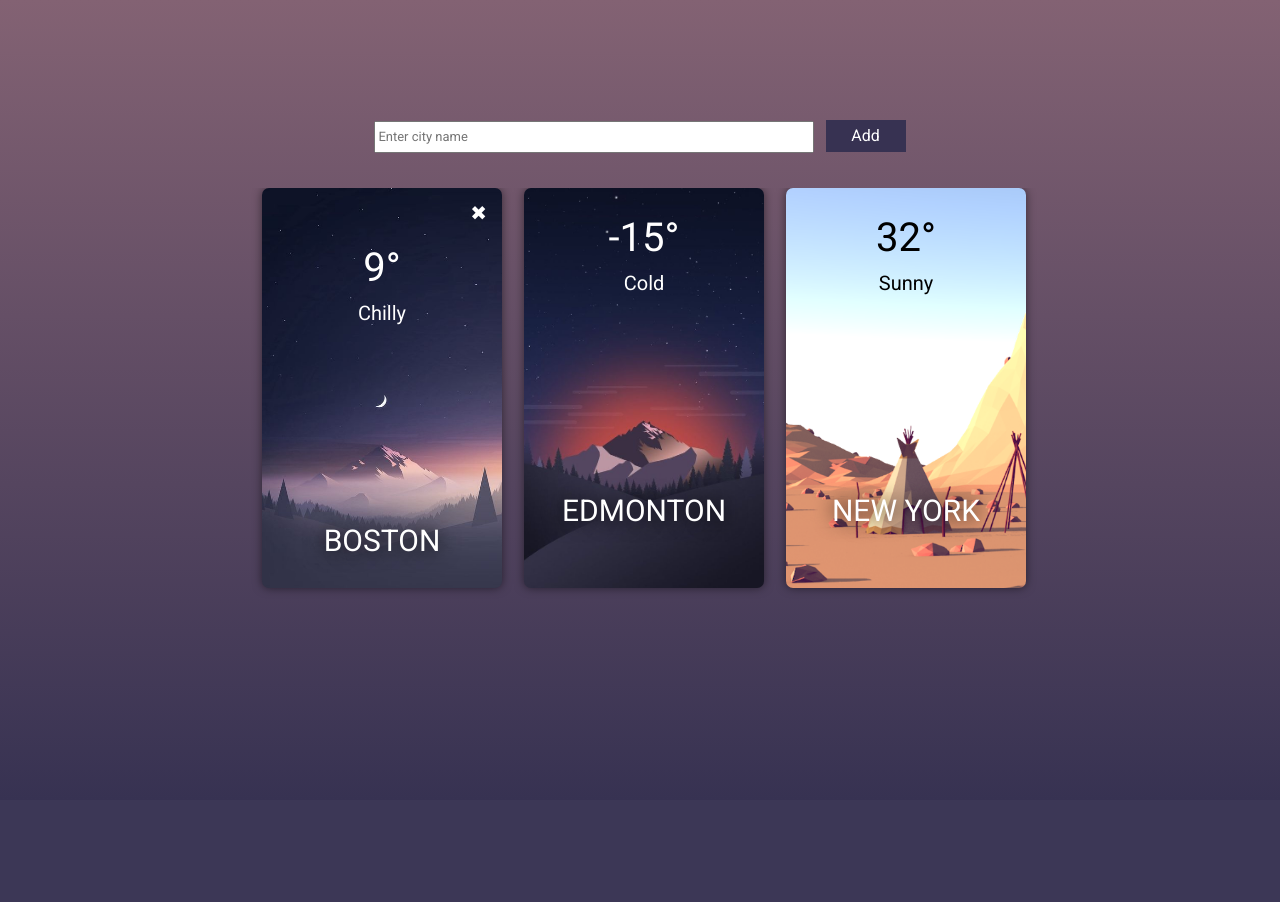
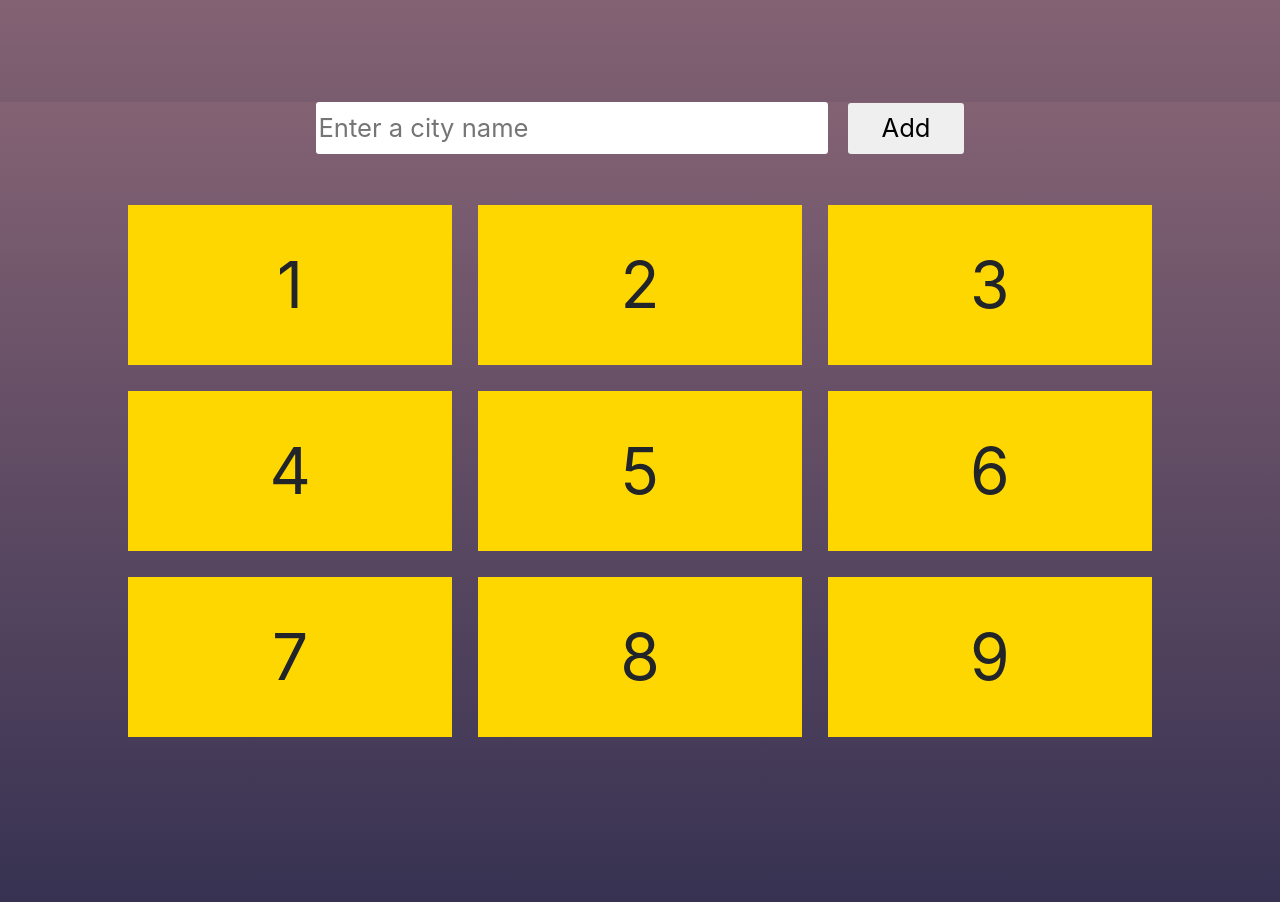
Before and after one commit to inuur/hyperskill-flask-project, a Flask app: page / in a window 1280 px wide. Before the commit the page ends 621 px from the top, so only its background shows below. Run offline with Flask 2, Linux system fonts and the light colour scheme; some libraries are stand-ins or nearby versions.

Commit message:
css grid

```diff
--- a/Flask HyperSkill Project/stage2/web/app.py
+++ b/Flask HyperSkill Project/stage2/web/app.py
@@ -6,8 +6,8 @@ app = Flask(__name__)
 
 @app.route('/')
 def index():
-    return render_template('index.html')
+    return render_template('main.html')
 
 
 if __name__ == '__main__':
-    app.run(debug=True, host='192.168.0.107')
+    app.run(debug=True, host='192.168.0.102')
--- /dev/null
+++ b/Flask HyperSkill Project/stage2/web/static/main.css
@@ -0,0 +1,49 @@
+#cards {
+	display: grid;
+	grid-template-columns: repeat(auto-fill, minmax(30%, 1fr));
+	grid-gap: 2vw;
+	padding-left: 10%;
+	padding-right: 10%;
+}
+#cards > div {
+	font-size: 5vw;
+	padding: .5em;
+	background: gold;
+	text-align: center;
+}
+
+html, body {
+	min-height: 100vh;
+	background: linear-gradient(#836273, #373252);
+	background-repeat: no-repeat;
+	background-attachment: fixed;
+	padding: 0;
+	margin: 0;
+}
+
+.form {
+	margin-top: 8%;
+	padding-left: 10%;
+	padding-right: 10%;
+	text-align: center;
+	font-size: 2vw;
+	margin-bottom: 4%;
+}
+
+input {
+	border: none;
+	outline: none;
+	height: 4vw;
+	width: 40vw;
+	border-radius: 0.25vw;
+}
+
+.submit-button {
+	margin-left: 1vw;
+	height: 4vw;
+	width: 9vw;
+	font-size: 2vw;
+	border: none;
+	outline: none !important;
+	border-radius: 0.25vw;
+}
--- a/Flask HyperSkill Project/stage2/web/templates/index.html
+++ b/Flask HyperSkill Project/stage2/web/templates/index.html
@@ -28,6 +28,7 @@
         </div>
 
         <div class="card" style="background-image: url({{ url_for('static', filename='img/sunrise.jpg') }})">
+            <div class="delete-wrapper"><a href="">&#10006;</a></div>
             <div class="degrees"><span>-15°</span></div>
             <div class="state">Cold</div>
             <div class="empty"></div>
@@ -35,14 +36,12 @@
         </div>
 
         <div class="card day" style="background-image: url({{ url_for('static', filename='img/sunny.png') }})">
+            <div class="delete-wrapper"><a href="">&#10006;</a></div>
             <div class="degrees day"><span>32°</span></div>
             <div class="state">Sunny</div>
             <div class="empty"></div>
             <div class="city">NEW YORK</div>
         </div>
-
-
-
     </div>
 </div>
 </body>
--- /dev/null
+++ b/Flask HyperSkill Project/stage2/web/templates/main.html
@@ -0,0 +1,31 @@
+<!DOCTYPE html>
+<html lang="en">
+<head>
+    <meta charset="UTF-8">
+    <title>Document</title>
+    <link rel="stylesheet" href="style.css">
+    <link rel="stylesheet"
+          href="https://stackpath.bootstrapcdn.com/bootstrap/4.5.0/css/bootstrap.min.css"
+          integrity="sha384-9aIt2nRpC12Uk9gS9baDl411NQApFmC26EwAOH8WgZl5MYYxFfc+NcPb1dKGj7Sk"
+          crossorigin="anonymous">
+    <link rel="stylesheet" href="{{ url_for('static', filename='main.css') }}">
+</head>
+<body>
+
+<div class="form">
+    <input type="text" placeholder="Enter a city name">
+    <button type="submit" class="submit-button">Add</button>
+</div>
+<div id="cards">
+    <div>1</div>
+    <div>2</div>
+    <div>3</div>
+    <div>4</div>
+    <div>5</div>
+    <div>6</div>
+    <div>7</div>
+    <div>8</div>
+    <div>9</div>
+</div>
+</body>
+</html>
```
Also changed, not shown: Flask HyperSkill Project/stage1/task-info.yaml (+0 -18 lines).
